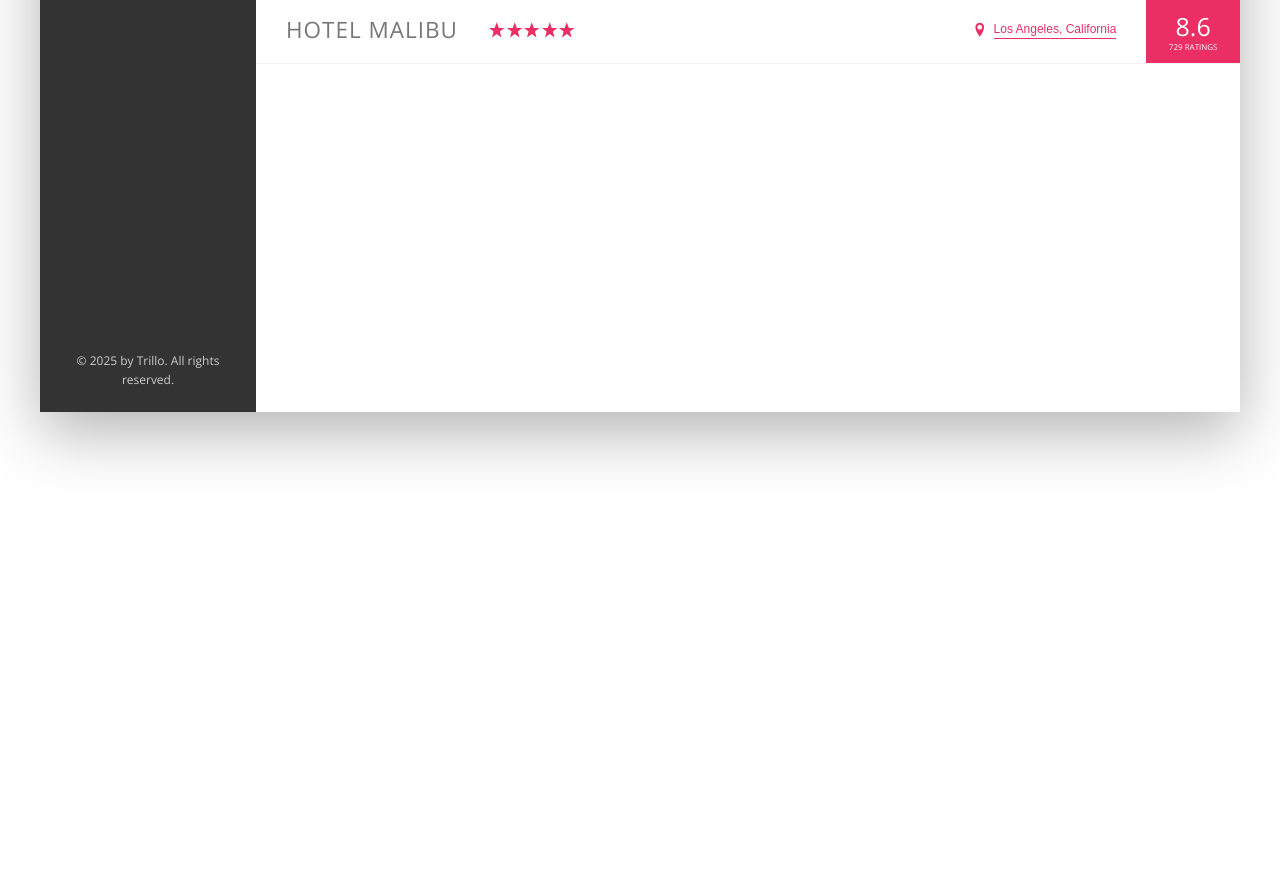
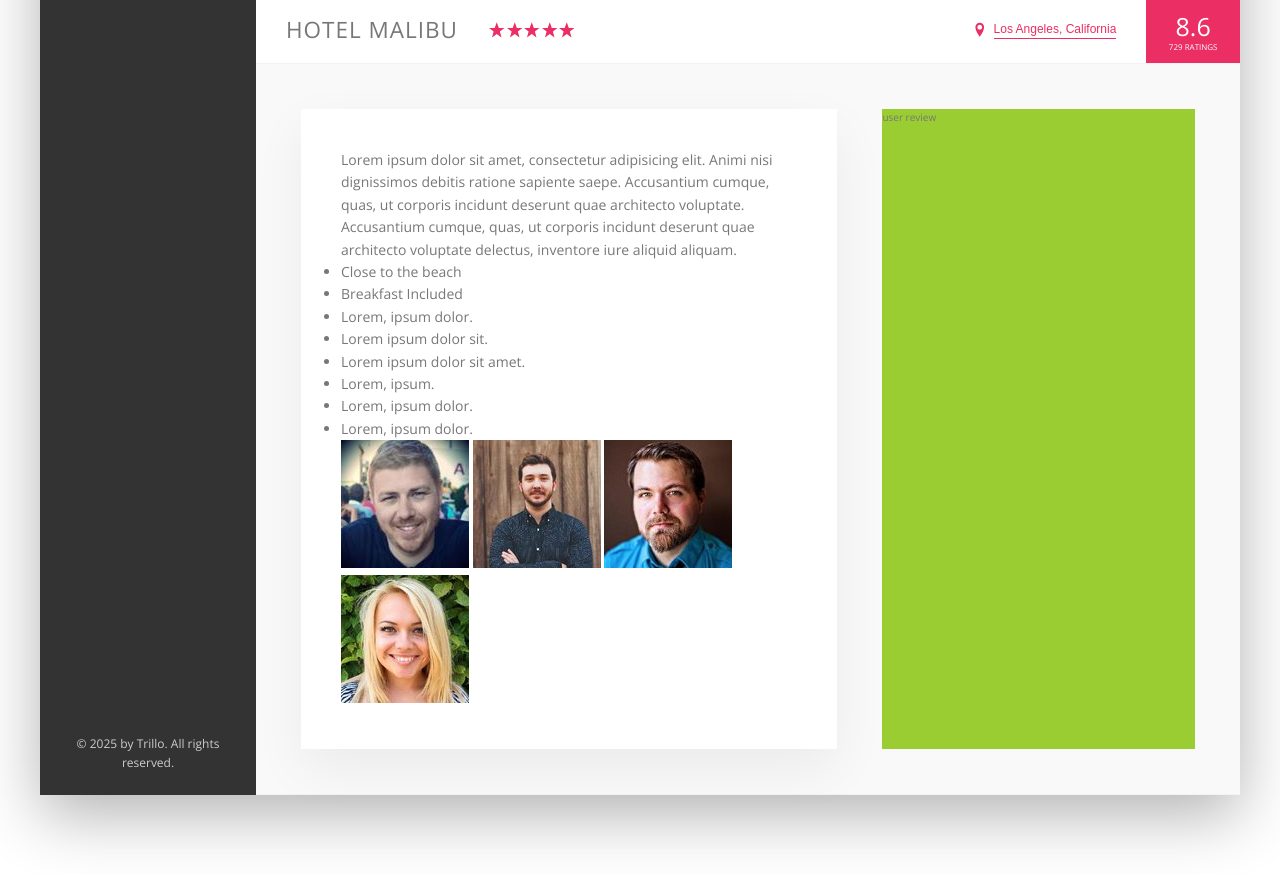
Before and after one commit to saaahilhussain/trillo, a website: page index.html in a window 1280 px wide. Shown: the part 538-1413 px from the top of the page. Before the commit the page ends 1030 px from the top, so only its background shows below. Drawn offline with nearby package versions, Linux system fonts and the light colour scheme.

Commit message:
add: section description pt-1

```diff
--- a/index.html
+++ b/index.html
@@ -145,6 +145,56 @@
               <div class="overview__rating-count">729 ratings</div>
             </div>
           </div>
+          <div class="detail">
+            <div class="description">
+              <p class="paragraph">
+                Lorem ipsum dolor sit amet, consectetur adipisicing elit. Animi
+                nisi dignissimos debitis ratione sapiente saepe. Accusantium
+                cumque, quas, ut corporis incidunt deserunt quae architecto
+                voluptate.
+              </p>
+              <p class="paragraph">
+                Accusantium cumque, quas, ut corporis incidunt deserunt quae
+                architecto voluptate delectus, inventore iure aliquid aliquam.
+              </p>
+              <ul class="list">
+                <li class="list__item">Close to the beach</li>
+                <li class="list__item">Breakfast Included</li>
+                <li class="list__item">Lorem, ipsum dolor.</li>
+                <li class="list__item">Lorem ipsum dolor sit.</li>
+                <li class="list__item">Lorem ipsum dolor sit amet.</li>
+                <li class="list__item">Lorem, ipsum.</li>
+                <li class="list__item">Lorem, ipsum dolor.</li>
+                <li class="list__item">Lorem, ipsum dolor.</li>
+              </ul>
+              <div class="recomment">
+                <p class="recomment__count"></p>
+                <div class="recomment__friends">
+                  <img
+                    src="img/user-3.jpg"
+                    alt="Friend 1"
+                    class="recomment__photo"
+                  />
+                  <img
+                    src="img/user-4.jpg"
+                    alt="Friend 2"
+                    class="recomment__photo"
+                  />
+                  <img
+                    src="img/user-5.jpg"
+                    alt="Friend 3"
+                    class="recomment__photo"
+                  />
+                  <img
+                    src="img/user-6.jpg"
+                    alt="Friend 4"
+                    class="recomment__photo"
+                  />
+                </div>
+              </div>
+            </div>
+            <div class="user-reviews">user review</div>
+          </div>
         </main>
       </div>
     </div>
--- a/sass/_base.scss
+++ b/sass/_base.scss
@@ -13,6 +13,7 @@
   --color-grey-dark-3: #999;
 
   --shadow-dark: 0 2rem 6rem rgba(0, 0, 0, 0.3);
+  --shadow-light: 0 2rem 5rem rgba(0, 0, 0, 0.06);
 
   --line: solid 1px var(--color-grey-light-2);
 }
--- a/sass/_layout.scss
+++ b/sass/_layout.scss
@@ -32,6 +32,26 @@
 
 .hotel-view {
   background-color: #fff;
-  height: 80rem;
   flex: 1;
 }
+
+.detail {
+  display: flex;
+  padding: 4.5rem;
+  background-color: var(--color-grey-light-1);
+  border-bottom: var(--line);
+}
+
+.description {
+  font-size: 1.4rem;
+  background-color: #fff;
+  box-shadow: var(--shadow-light);
+  padding: 4rem;
+  flex: 0 0 60%;
+  margin-right: 4.5rem;
+}
+
+.user-reviews {
+  background-color: yellowgreen;
+  flex: 1;
+}
```
Also changed, not shown: css/style.css, 1 other file.
